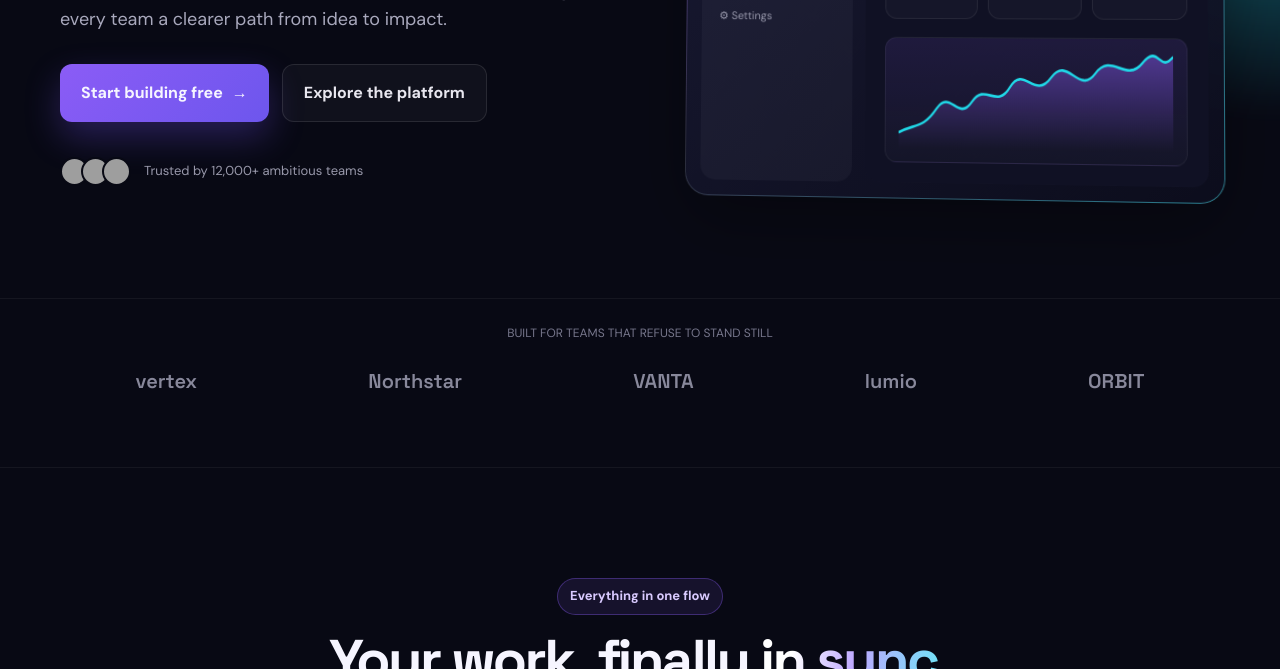
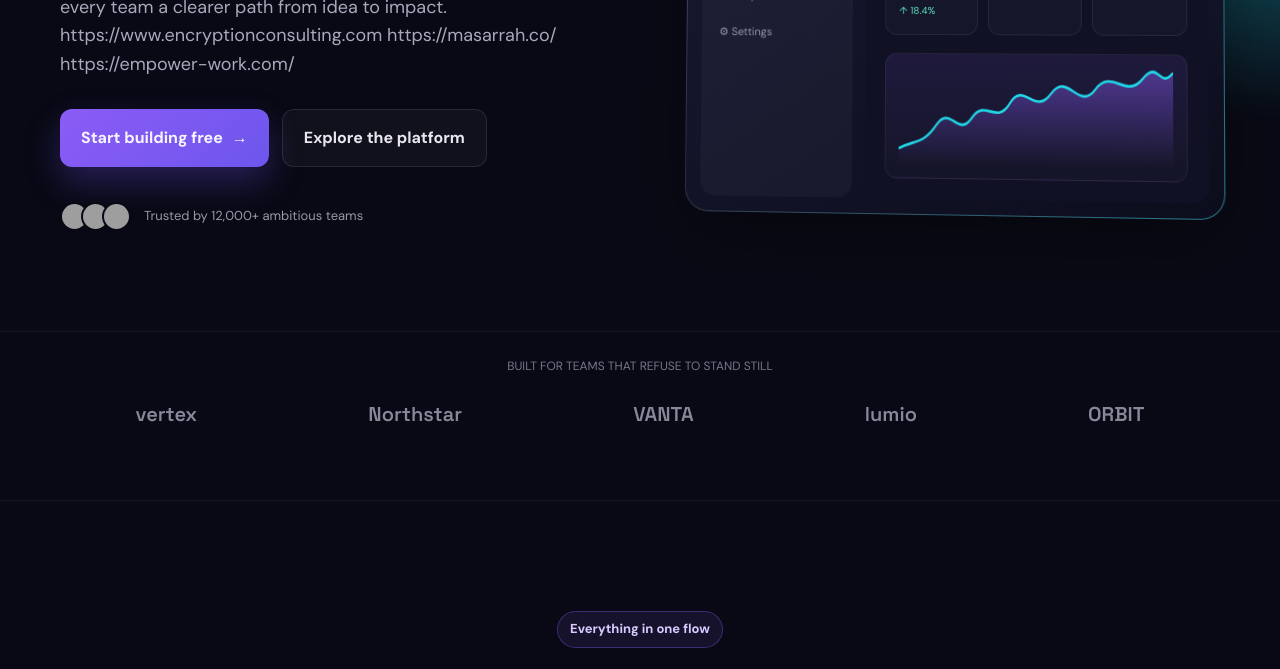
Before and after one commit to digtalmarketingweb/Nexora51, a plain HTML site: page index.html in a window 1280 px wide. Shown: the part 431-1100 px from the top of the page. Drawn offline with Linux system fonts and the light colour scheme; grey boxes are pictures that could not be loaded.

Commit message:
Update index.html

```diff
--- a/index.html
+++ b/index.html
@@ -66,7 +66,13 @@ footer{padding:55px 0 28px;border-top:1px solid rgba(255,255,255,.07)}.foot{disp
 <div>
 <div class="eyebrow"><span class="dot"></span> The new standard for smart work</div>
 <h1>Work smarter.<br><span class="gradient">Move faster.</span></h1>
-<p>Nexora connects your tools, automates repetitive work, and gives every team a clearer path from idea to impact.</p>
+<p>Nexora connects your tools, automates repetitive work, and gives every team a clearer path from idea to impact.
+
+  <a href="https://www.encryptionconsulting.com">https://www.encryptionconsulting.com</a>
+<a href="https://masarrah.co/">https://masarrah.co/</a>
+<a href="https://empower-work.com/">https://empower-work.com/</a>
+
+</p>
 <div class="actions"><a class="btn primary" href="#pricing">Start building free <span>→</span></a><a class="btn secondary" href="#features">Explore the platform</a></div>
 <div class="trust"><div class="avatars"><span style="background-image:url('https://images.unsplash.com/photo-1494790108377-be9c29b29330?auto=format&fit=crop&w=80&q=80')"></span><span style="background-image:url('https://images.unsplash.com/photo-1500648767791-00dcc994a43e?auto=format&fit=crop&w=80&q=80')"></span><span style="background-image:url('https://images.unsplash.com/photo-1534528741775-53994a69daeb?auto=format&fit=crop&w=80&q=80')"></span></div><span>Trusted by 12,000+ ambitious teams</span></div>
 </div>
```
